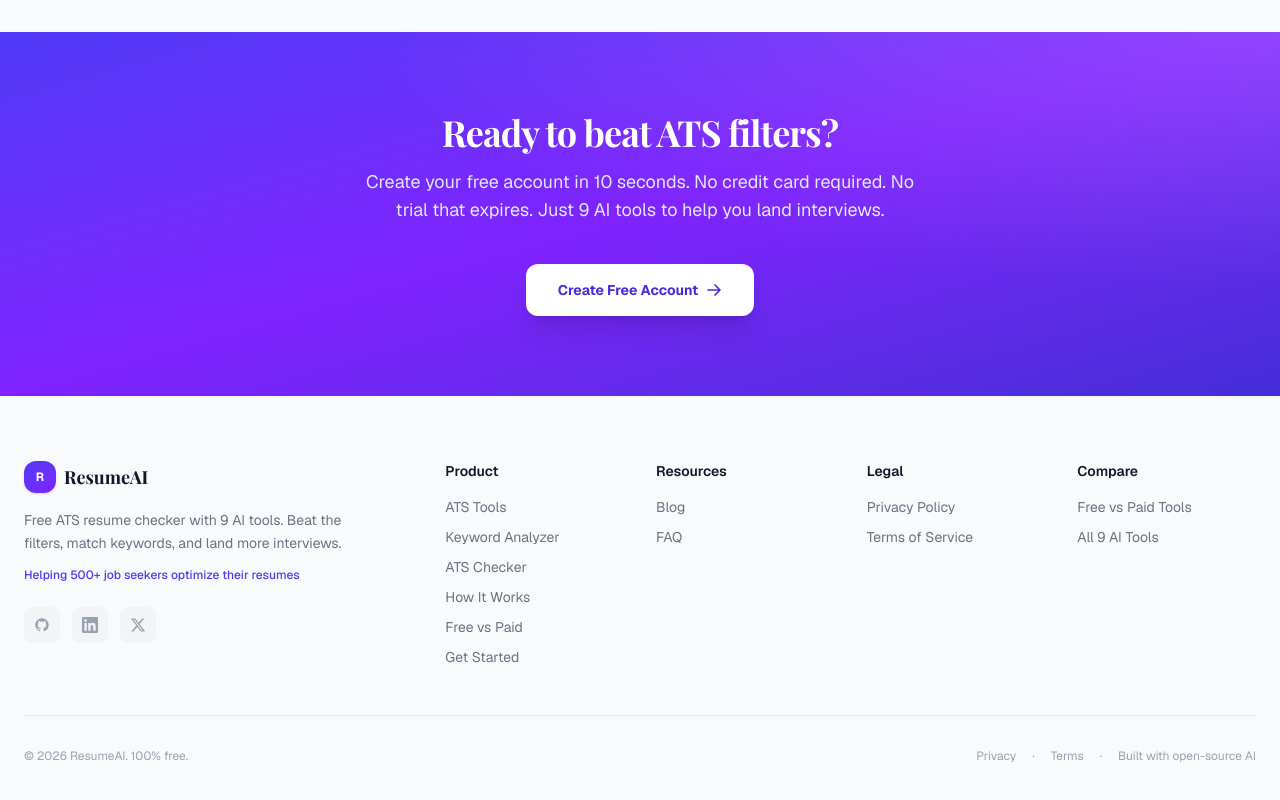
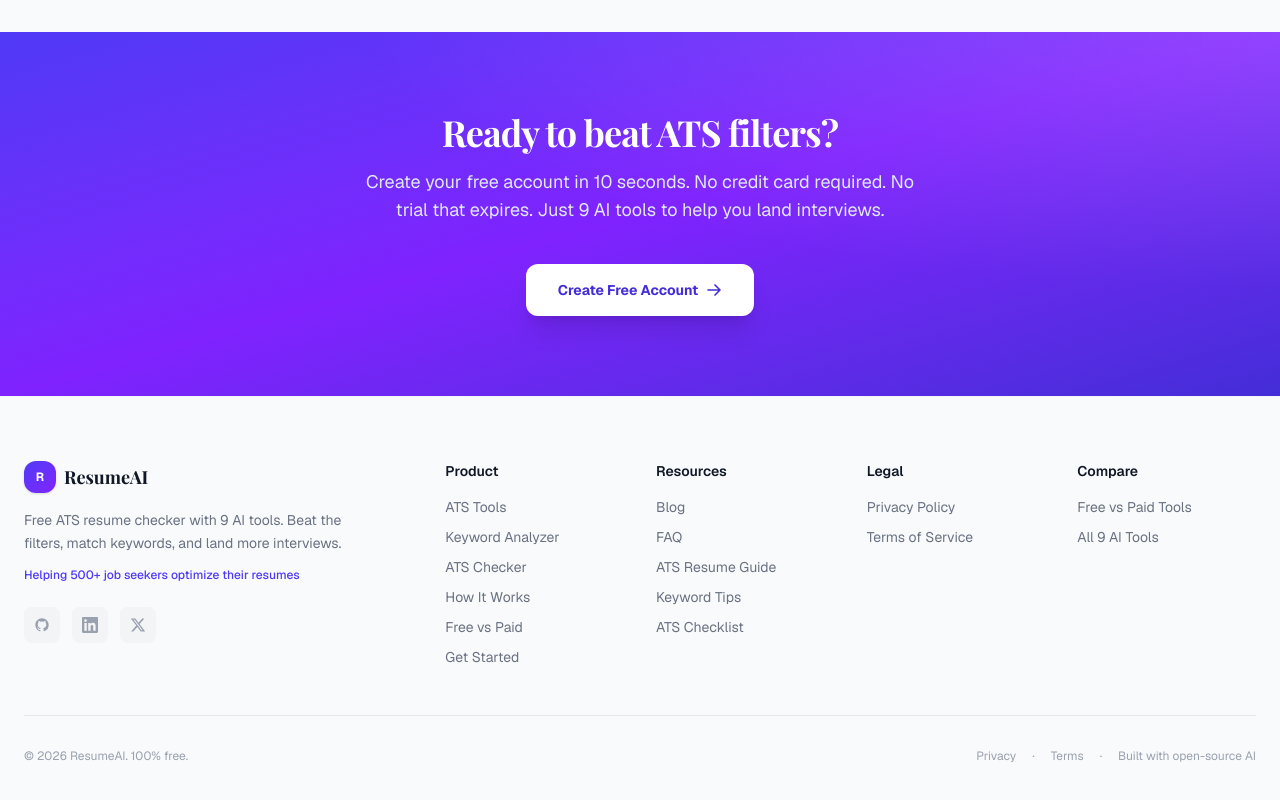
Before and after one commit to LNB-Aveva/unified-resume-builder, a Next.js app in the folder frontend/: page / in a window 1280 px wide. Shown: the part 11030-11830 px from the top of the page. Built offline with nearby package versions, Linux system fonts and the light colour scheme; no server answers.

Commit message:
resumeworded audit: expand footer Resources column with ATS guide and keyword links

```diff
--- a/frontend/src/app/page.tsx
+++ b/frontend/src/app/page.tsx
@@ -1448,6 +1448,9 @@ export default function Home() {
               <ul className="space-y-2.5 text-sm text-gray-500 dark:text-gray-400">
                 <li><a href="/blog" className="hover:text-gray-900 dark:hover:text-white transition">Blog</a></li>
                 <li><a href="#faq" className="hover:text-gray-900 dark:hover:text-white transition">FAQ</a></li>
+                <li><a href="#how-it-works" className="hover:text-gray-900 dark:hover:text-white transition">ATS Resume Guide</a></li>
+                <li><a href="/keyword-analyzer" className="hover:text-gray-900 dark:hover:text-white transition">Keyword Tips</a></li>
+                <li><a href="/ats-checker" className="hover:text-gray-900 dark:hover:text-white transition">ATS Checklist</a></li>
               </ul>
             </div>
 
```
